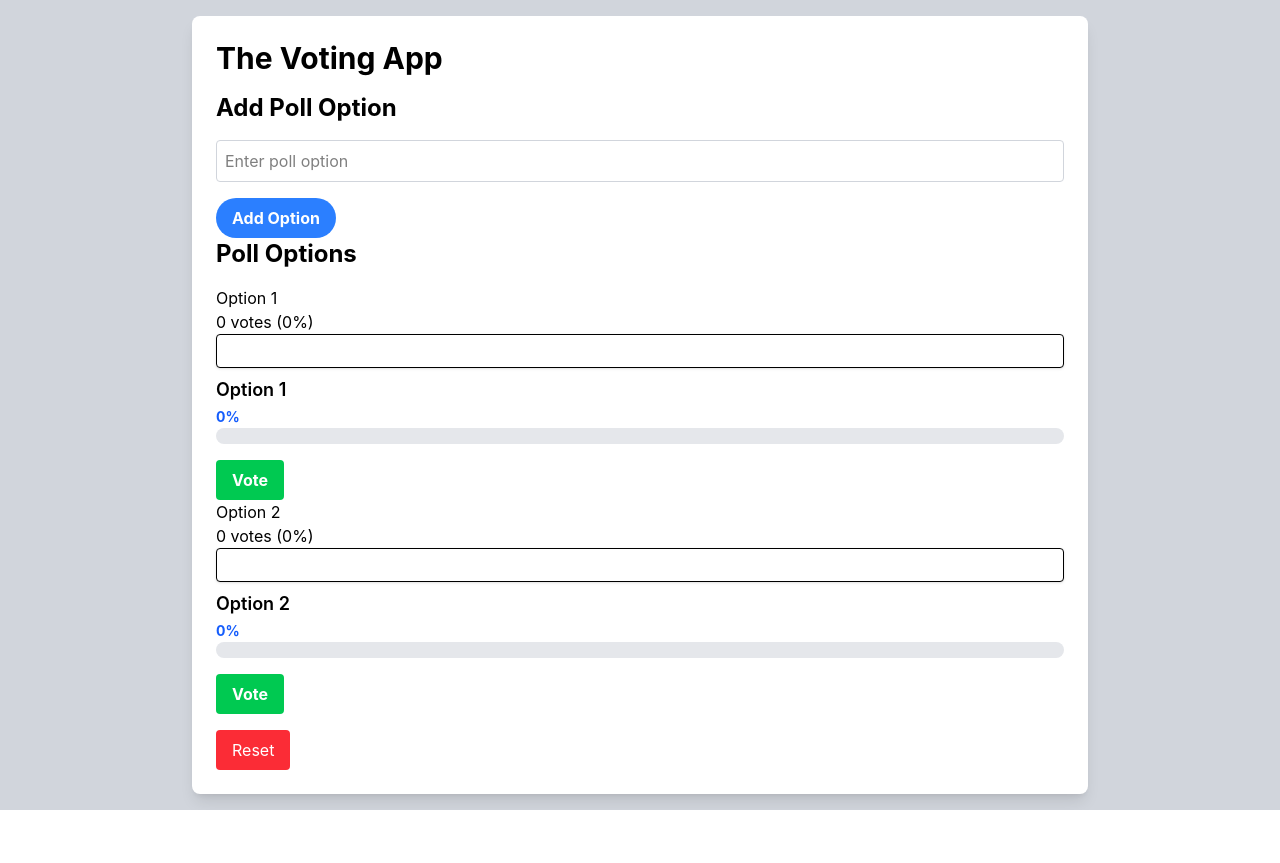
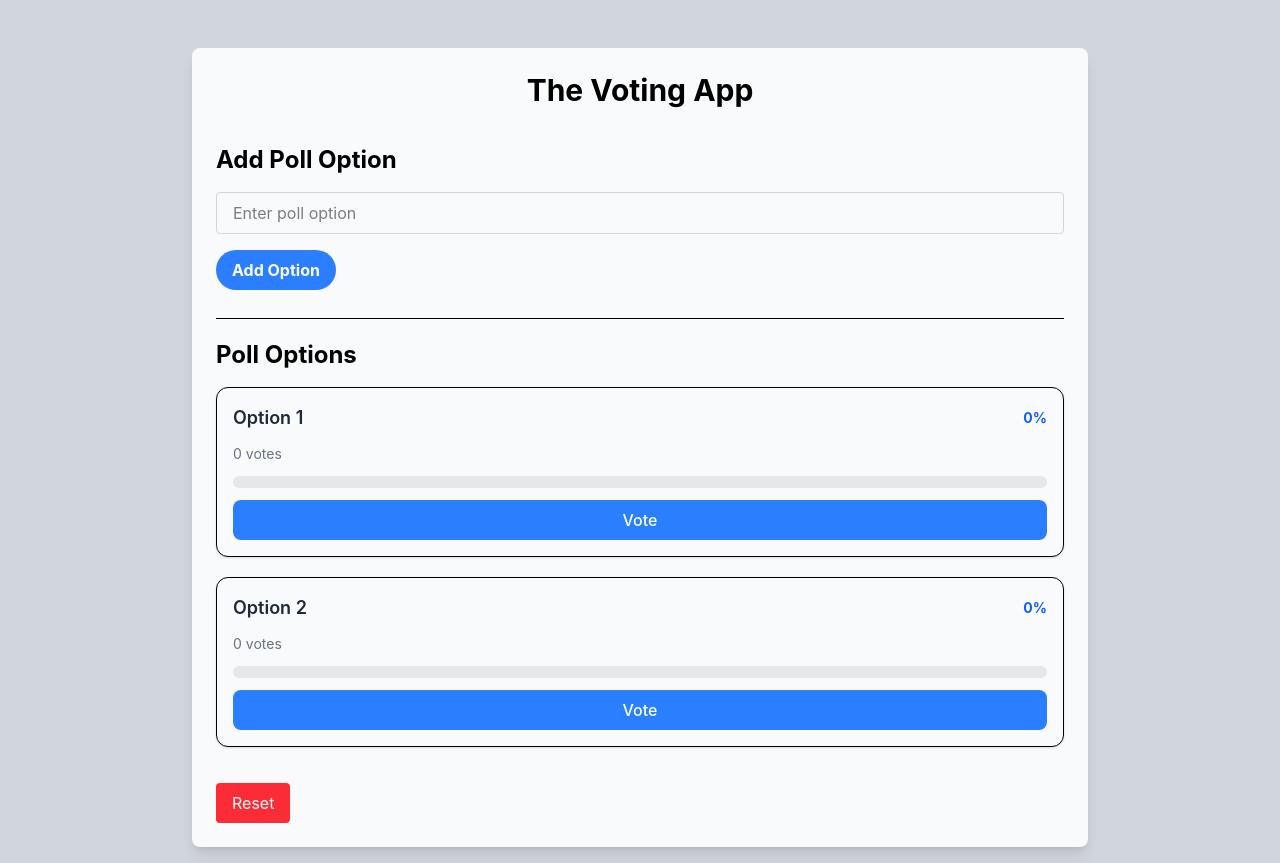
Before and after one commit to RayW-exe/The-Voting-App, a React (Vite) app: page /The-Voting-App/voting in a window 1280 px wide. Both pictures are taken after a click on the button "Reset". Before the commit the page ends 810 px from the top, so only its background shows below. Built offline with nearby package versions, Linux system fonts and the light colour scheme; no server answers; the database is empty.

Commit message:
updated the UI

```diff
--- a/src/Pages/Voting-page.jsx
+++ b/src/Pages/Voting-page.jsx
@@ -31,9 +31,9 @@ function VotingPage() {
   return (
     <div className="bg-gray-300 min-h-screen p-4 flex flex-col items-center">
 
-      <div className="max-w-4xl bg-white p-6 rounded-lg shadow-lg md:w-3/4">
+      <div className="max-w-4xl bg-gray-50 mt-8 p-6 rounded-lg shadow-lg md:w-3/4">
 
-        <h1 className="text-3xl font-bold mb-4">The Voting App</h1>
+        <h1 className="text-3xl text-center font-bold mb-9">The Voting App</h1>
 
         <PollForm
           addOption={(text) => {
--- a/src/components/PollForm.jsx
+++ b/src/components/PollForm.jsx
@@ -13,6 +13,7 @@ function PollForm({ addOption = () => {}}) {
   };
 
   return (
+    <div className="space-y-3">
     <form onSubmit={handleSubmit}>
       <h1 className="text-2xl font-bold mb-4">Add Poll Option</h1>
       <input
@@ -20,13 +21,15 @@ function PollForm({ addOption = () => {}}) {
         placeholder="Enter poll option"
         value={text}
         onChange={(e) => setText(e.target.value)}
-        className="w-full p-2 mb-4 border border-gray-300 rounded"
+        className="w-full py-2 px-4 mb-4 border border-gray-300 rounded focus:ring-2 focus:ring-blue-500 outlin-none"
       />
-
-      <button type="submit" className="bg-blue-500 hover:bg-blue-700 text-white font-bold py-2 px-4 rounded-full">
+      <button type="submit" className="bg-blue-500 hover:bg-blue-700 text-white font-bold py-2 px-4 mb-7 rounded-full">
         Add Option
       </button>
+      <hr className="mb-5"/>
+
     </form>
+    </div>
   );
 }
 
--- a/src/components/PollOption.jsx
+++ b/src/components/PollOption.jsx
@@ -5,23 +5,61 @@ function PollOption({ option , totalVotes, vote, disabled}){
     :0;
 
     return(
-        <div>
-            <h3>{option.text}</h3>
-            <p>{option.votes} votes ({percentage}%)</p>
-            <div className="bg-blue-500 h-full transition-all duration-700 ease-in-out" style={{ width: `${percentage}%` }}></div>
-            <div className="flex flex-col border p-4 rounded bg-white shadow-sm"></div>
-                <div className="flex justify-between items-center mb-2"></div>
-                <h3 className="text-lg font-semibold">{option.text}</h3>
-                <span className="text-sm font-bold text-blue-600">{percentage}%</span>
-                <div className="w-full bg-gray-200 rounded-full h-4 mb-4">
-                    <div className="bg-blue-500 h-3 rounded-full transition-all duration-500"style={{ width: `${percentage}%` }}></div>
-                </div>
+    //     <div>
+    //         <h3>{option.text}</h3>
+    //         <p>{option.votes} votes ({percentage}%)</p>
+    //         <div className="bg-blue-500 h-full transition-all duration-700 ease-in-out" style={{ width: `${percentage}%` }}></div>
+    //         <div className="flex flex-col border p-4 rounded bg-white shadow-sm"></div>
+    //             <div className="flex justify-between items-center mb-2"></div>
+    //             <h3 className="text-lg font-semibold">{option.text}</h3>
+    //             <span className="text-sm font-bold text-blue-600">{percentage}%</span>
+    //             <div className="w-full bg-gray-200 rounded-full h-4 mb-4">
+    //                 <div className="bg-blue-500 h-3 rounded-full transition-all duration-500"style={{ width: `${percentage}%` }}></div>
+    //             </div>
 
-     <button onClick={vote} disabled={disabled} className="bg-green-500 hover:bg-green-700 text-white font-bold py-2 px-4 rounded disabled:opacity-50 ">
+    //  <button onClick={vote} disabled={disabled} className="bg-green-500 hover:bg-green-700 text-white font-bold py-2 px-4 rounded disabled:opacity-50 ">
+    //     {disabled ? "Voted" : "Vote"}
+    //    </button>
+    //     </div>
+        <div className="border rounded-xl p-4 mb-5 bg-gray-50 shadow-sm space-y-3 transition hover:shadow-lg">
+
+      {/* Top Row */}
+      <div className="flex justify-between items-center">
+        <h3 className="text-lg font-semibold text-gray-800">
+          {option.text}
+        </h3>
+        <span className="text-sm font-bold text-blue-600">
+          {percentage}%
+        </span>
+      </div>
+
+      {/* Votes */}
+      <p className="text-sm text-gray-500">
+        {option.votes} vote{option.votes !== 1 && "s"}
+      </p>
+
+      {/* Progress Bar */}
+      <div className="w-full bg-gray-200 rounded-full h-3 overflow-hidden">
+        <div
+          className="bg-blue-500 h-full transition-all duration-700 ease-in-out"
+          style={{ width: `${percentage}%` }}
+        ></div>
+      </div>
+
+      {/* Button */}
+      <button
+        onClick={vote}
+        disabled={disabled}
+        className={`w-full py-2 rounded-lg font-medium transition
+        ${
+          disabled
+            ? "bg-gray-300 text-gray-600 cursor-not-allowed"
+            : "bg-blue-500 hover:bg-blue-700 text-white"
+        }`}
+      >
         {disabled ? "Voted" : "Vote"}
-       </button>
-        </div>
-
+      </button>
+    </div>
 
     );
 
```
